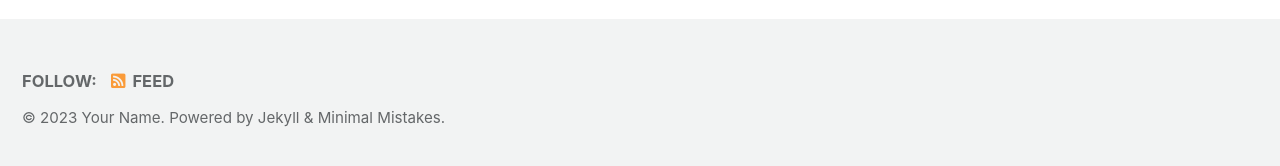
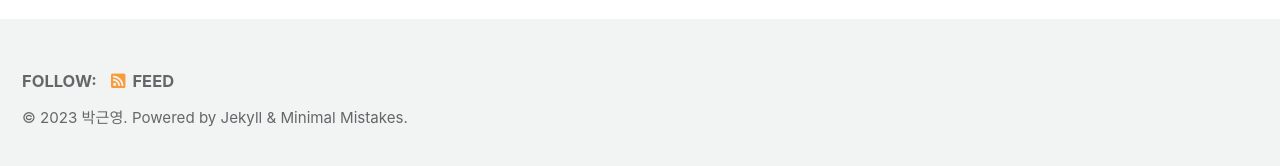
Before and after one commit to kya777/kya777.github.io, a Jekyll site: the page built from index.html, in a window 1280 px wide. Shown: the part 726-892 px from the top of the page. Built offline with Jekyll 4.4.1, drawn with Linux system fonts in a browser that asks for light colours; cached includes are drawn as plain includes; the list of posts is cut into pages by our own code.

Commit message:
Update _config.yml

```diff
--- a/_config.yml
+++ b/_config.yml
@@ -19,9 +19,9 @@ locale                   : "en-US"
 title                    : "Site Title"
 title_separator          : "-"
 subtitle                 : # site tagline that appears below site title in masthead
-name                     : "Your Name"
+name                     : "박근영"
 description              : "An amazing website."
-url                      : "https://icewan1399.github.io"
+url                      : "https://kya777.github.io"
 baseurl                  : # the subpath of your site, e.g. "/blog"
 repository               : # GitHub username/repo-name e.g. "mmistakes/minimal-mistakes"
 teaser                   : # path of fallback teaser image, e.g. "/assets/images/500x300.png"
```
